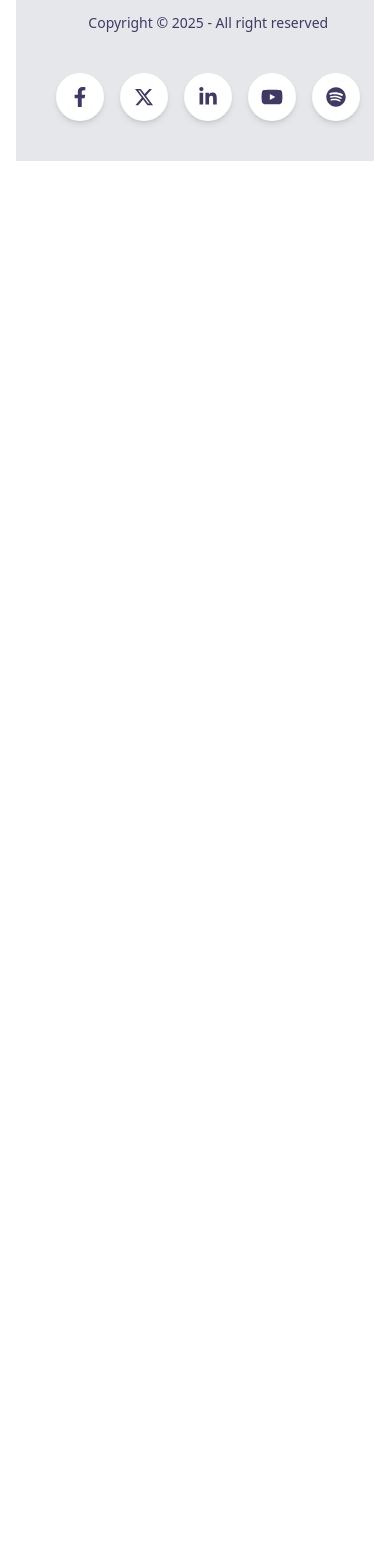
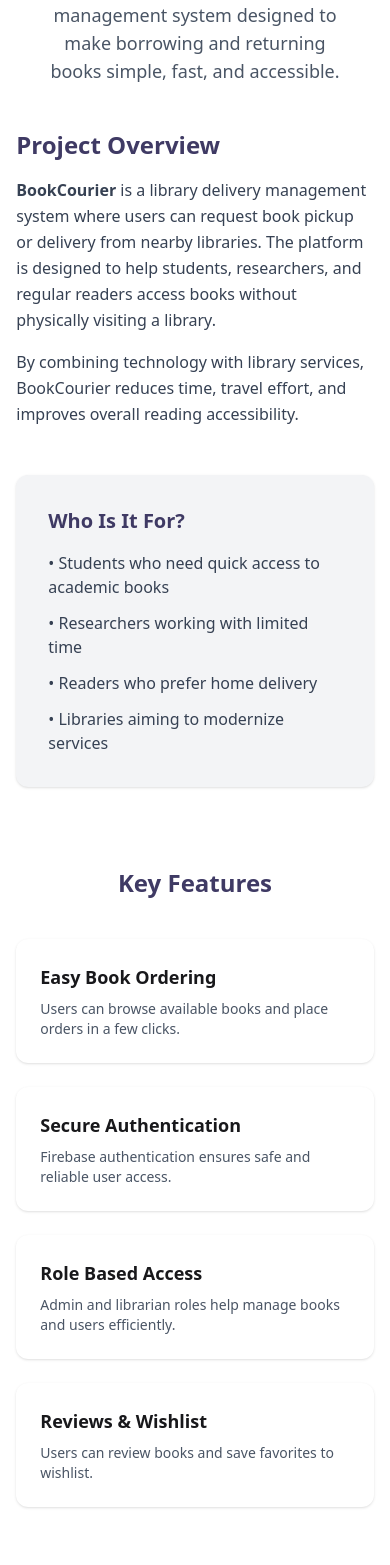
Before and after one commit to abidmymbd/book-courier-client, a React (Vite) app: page /about-us in a window 390 px wide. Shown: the part 183-1748 px from the top of the page. Before the commit the page ends 844 px from the top, so only its background shows below. Built offline with nearby package versions, Linux system fonts and the light colour scheme; no server answers.

Commit message:
added About us full page with responsive

```diff
--- a/src/Pages/AboutUs/AboutUs.jsx
+++ b/src/Pages/AboutUs/AboutUs.jsx
@@ -1,9 +1,121 @@
+// import React from 'react';
+
+// const AboutUs = () => {
+//     return (
+//          <div className="p-6 text-center">
+//             <h2 className="text-3xl text-primary font-bold mb-2">About Us</h2>
+//         </div>
+//     );
+// };
+
+// export default AboutUs;
+
 import React from 'react';
 
 const AboutUs = () => {
     return (
         <div>
-            About Us
+
+            <div className="p-6 text-center">
+                <h2 className="text-3xl text-primary font-bold mb-2">About Book Courier</h2>
+                <p className="text-gray-600 max-w-3xl mx-auto text-lg mb-5">
+                    A modern library delivery management system designed to make
+                    borrowing and returning books simple, fast, and accessible.
+                </p>
+            </div>
+
+            <div className="grid grid-cols-1 md:grid-cols-2 gap-12 items-center mb-20">
+                <div>
+                    <h3 className="text-2xl font-bold text-primary mb-4">
+                        Project Overview
+                    </h3>
+                    <p className="text-gray-700 leading-relaxed mb-4">
+                        <span className="font-semibold">BookCourier</span> is a
+                        library delivery management system where users can request
+                        book pickup or delivery from nearby libraries. The platform
+                        is designed to help students, researchers, and regular
+                        readers access books without physically visiting a library.
+                    </p>
+                    <p className="text-gray-700 leading-relaxed">
+                        By combining technology with library services, BookCourier
+                        reduces time, travel effort, and improves overall reading
+                        accessibility.
+                    </p>
+                </div>
+
+                <div className="bg-gray-100 rounded-xl p-8 shadow-sm">
+                    <h4 className="text-xl font-semibold mb-4 text-primary">
+                        Who Is It For?
+                    </h4>
+                    <ul className="space-y-3 text-gray-700">
+                        <li>• Students who need quick access to academic books</li>
+                        <li>• Researchers working with limited time</li>
+                        <li>• Readers who prefer home delivery</li>
+                        <li>• Libraries aiming to modernize services</li>
+                    </ul>
+                </div>
+            </div>
+
+            {/* Features Section */}
+            <div className="mb-20">
+                <h3 className="text-2xl font-bold text-center text-primary mb-10">
+                    Key Features
+                </h3>
+
+                <div className="grid grid-cols-1 sm:grid-cols-2 lg:grid-cols-4 gap-6">
+                    <div className="p-6 bg-white rounded-xl shadow hover:bg-[#fff3f6] transition">
+                        <h4 className="font-semibold text-lg mb-2">
+                            Easy Book Ordering
+                        </h4>
+                        <p className="text-gray-600 text-sm">
+                            Users can browse available books and place orders in a
+                            few clicks.
+                        </p>
+                    </div>
+
+                    <div className="p-6 bg-white rounded-xl shadow hover:bg-[#fff3f6] transition">
+                        <h4 className="font-semibold text-lg mb-2">
+                            Secure Authentication
+                        </h4>
+                        <p className="text-gray-600 text-sm">
+                            Firebase authentication ensures safe and reliable user
+                            access.
+                        </p>
+                    </div>
+
+                    <div className="p-6 bg-white rounded-xl shadow hover:bg-[#fff3f6] transition">
+                        <h4 className="font-semibold text-lg mb-2">
+                            Role Based Access
+                        </h4>
+                        <p className="text-gray-600 text-sm">
+                            Admin and librarian roles help manage books and users
+                            efficiently.
+                        </p>
+                    </div>
+
+                    <div className="p-6 bg-white rounded-xl shadow hover:bg-[#fff3f6] transition">
+                        <h4 className="font-semibold text-lg mb-2">
+                            Reviews & Wishlist
+                        </h4>
+                        <p className="text-gray-600 text-sm">
+                            Users can review books and save favorites to wishlist.
+                        </p>
+                    </div>
+                </div>
+            </div>
+
+            {/* Vision Section */}
+            <div className="bg-primary text-white rounded-2xl p-10 text-center">
+                <h3 className="text-2xl font-bold mb-4">
+                    Our Vision
+                </h3>
+                <p className="max-w-3xl mx-auto leading-relaxed">
+                    Our vision is to bridge the gap between readers and libraries
+                    by leveraging modern web technologies. BookCourier aims to
+                    promote knowledge sharing, reduce physical barriers, and make
+                    libraries more accessible to everyone.
+                </p>
+            </div>
         </div>
     );
 };
```
